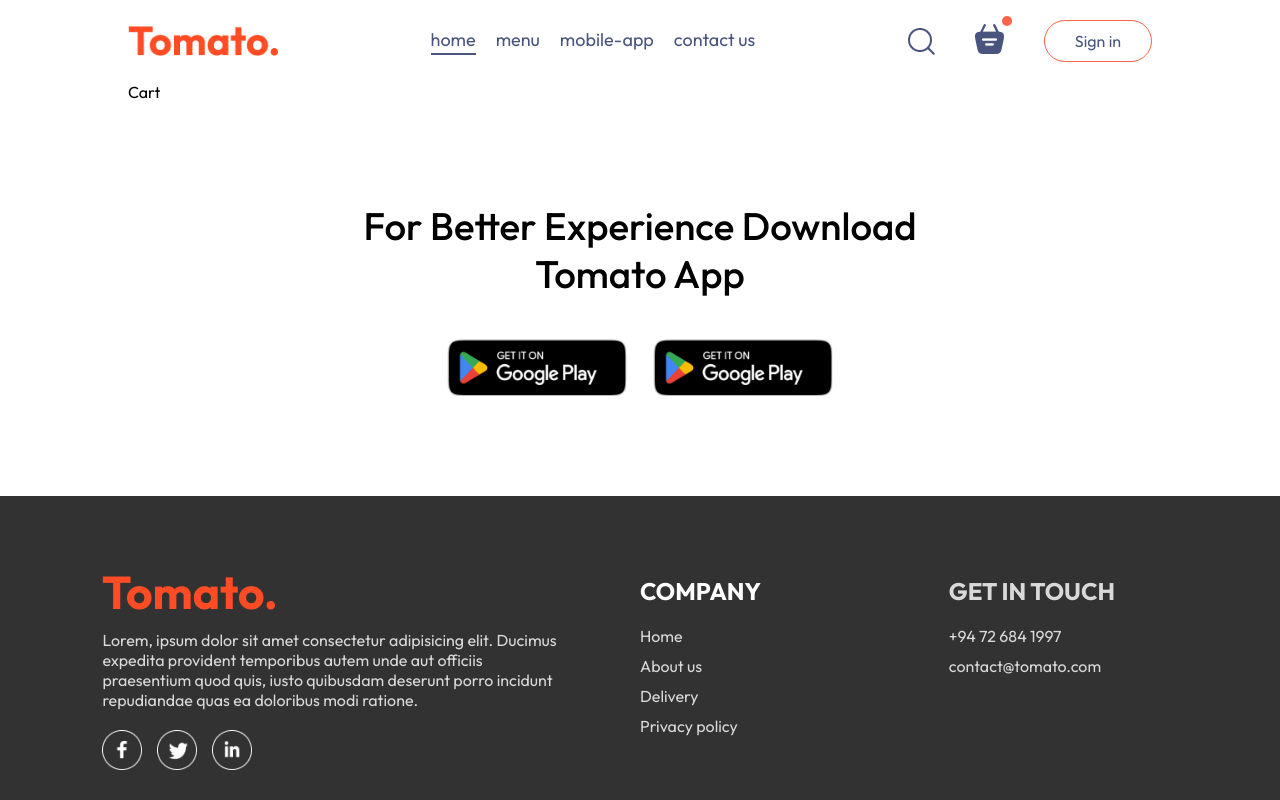
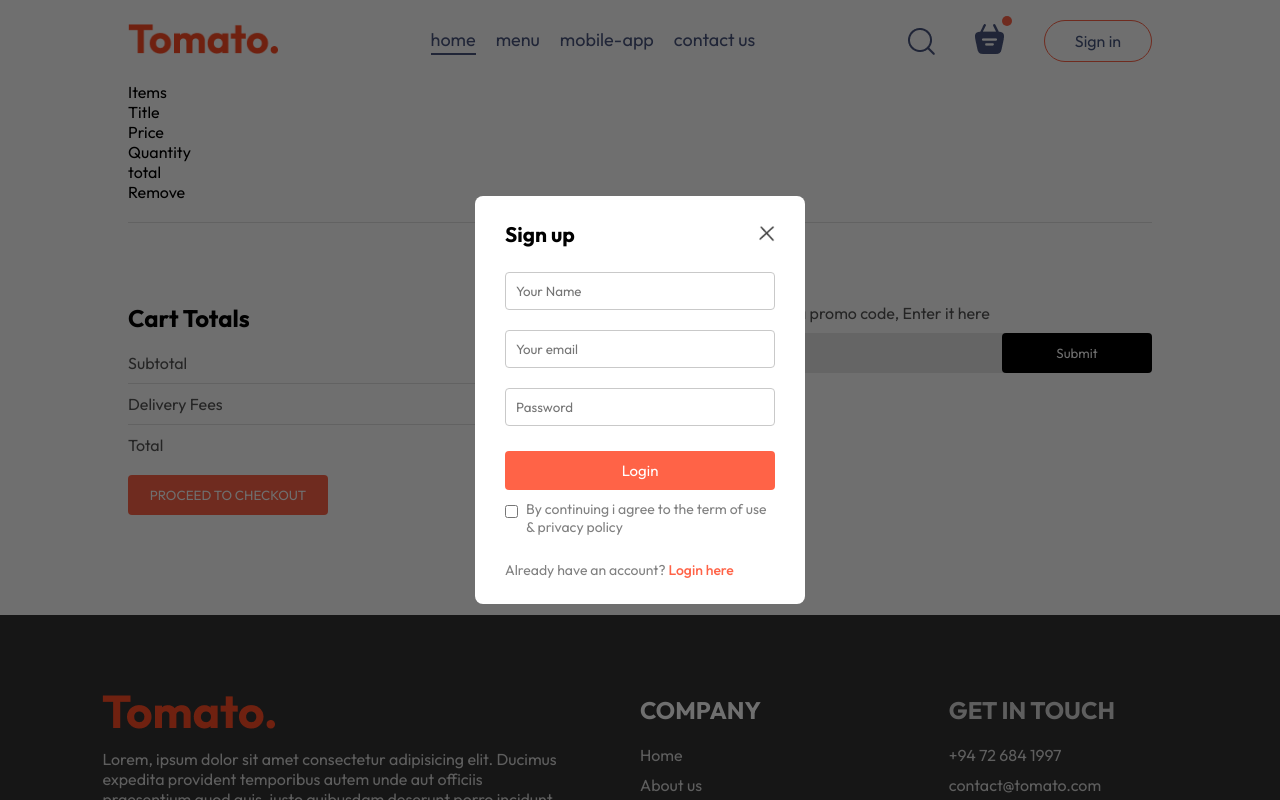
Before and after one commit to kalaivathanan/food-del-frontend, a React (Vite) app: page /cart in a window 1280 px wide. Both pictures are taken after a click on the button "Sign in". Shown: the top 800 px of the page. Built offline with nearby package versions, Linux system fonts and the light colour scheme.

Commit message:
FEAT : Create login popup and cart page

```diff
--- a/src/App.jsx
+++ b/src/App.jsx
@@ -1,28 +1,29 @@
-import React from 'react'
-import Navbar from './components/Navbar/Navbar'
-import { Route, Routes } from 'react-router-dom'
-import Home from './pages/Home/Home'
-import Cart from './pages/Cart/Cart'
-import PlaceOrder from './pages/PlaceOrder/PlaceOrder'
+import React, { useState } from "react";
+import Navbar from "./components/Navbar/Navbar";
+import { Route, Routes } from "react-router-dom";
+import Home from "./pages/Home/Home";
+import Cart from "./pages/Cart/Cart";
+import PlaceOrder from "./pages/PlaceOrder/PlaceOrder";
 import Footer from "./components/Footer/Footer";
 import AppDownload from "./components/AppDownload/AppDownload";
+import LoginPopup from "./components/LoginPopup/LoginPopup";
 
 const App = () => {
+  const [showLogin, setShowLogin] = useState(false);
   return (
     <>
+      {showLogin ? <LoginPopup setShowLogin={setShowLogin} /> : <></>}
       <div className="app">
-        <Navbar />
+        <Navbar setShowLogin={setShowLogin} />
         <Routes>
           <Route path="/" element={<Home />} />
           <Route path="/cart" element={<Cart />} />
           <Route path="/order" element={<PlaceOrder />} />
         </Routes>
-        <AppDownload />
       </div>
       <Footer />
     </>
   );
 };
 
-
-export default App
+export default App;
--- /dev/null
+++ b/src/components/LoginPopup/LoginPopup.css
@@ -0,0 +1,74 @@
+.login-popup {
+    position: absolute;
+    z-index: 1;
+    width: 100%;
+    height: 100%;
+    background-color: #00000090;
+    display: grid;
+}
+
+.login-popup-container {
+    place-self: center;
+    width: max(23vw, 330px);
+    color: #808080;
+    background-color: white;
+    display: flex;
+    flex-direction: column;
+    gap: 25px;
+    padding: 25px 30px;
+    border-radius: 8px;
+    font-size: 14px;
+    animation: fadeIn 0.5s;
+}
+
+.login-popup-title {
+    display: flex;
+    justify-content: space-between;
+    align-items: center;
+    color: black;
+}
+
+.login-popup-title img {
+    width: 16px;
+    cursor: pointer;
+}
+
+.login-popup-inputs {
+    display: flex;
+    flex-direction: column;
+    gap: 20px;
+}
+
+.login-popup-inputs input {
+    outline: none;
+    border: 1px solid #c9c9c9;
+    padding: 10px;
+    border-radius: 4px;
+}
+
+.login-popup button {
+    border: none;
+    padding: 10px;
+    border-radius: 4px;
+    color: white;
+    background-color: tomato;
+    font-size: 15px;
+    cursor: pointer;
+}
+
+.login-popup-condition {
+    display: flex;
+    align-items: start;
+    gap: 8px;
+    margin-top: -15px;
+}
+
+.login-popup-condition input {
+    margin-top: 5px;
+}
+
+.login-popup p span {
+    color: tomato;
+    font-weight: 500;
+    cursor: pointer;
+}
--- /dev/null
+++ b/src/components/LoginPopup/LoginPopup.jsx
@@ -0,0 +1,39 @@
+import React, { useState } from "react";
+import "./LoginPopup.css";
+import { assets } from "../../assets/assets";
+
+const LoginPopup = ({ setShowLogin }) => {
+  const [currState, setCurrState] = useState("Sign up");
+
+  return (
+    <div className="login-popup">
+      <form className="login-popup-container">
+        <div className="login-popup-title">
+          <h2>{currState}</h2>
+          <img onClick={() => setShowLogin(false)} src={assets.cross_icon} alt="" />
+        </div>
+        <div className="login-popup-inputs">
+          {currState === "Login" ? "" : <input type="text" placeholder="Your Name" required />}
+          <input type="email" placeholder="Your email" required />
+          <input type="password" placeholder="Password" required />
+        </div>
+        <button>{currState === "Sing up" ? "Create account" : "Login"}</button>
+        <div className="login-popup-condition">
+          <input type="checkbox" required />
+          <p>By continuing i agree to the term of use & privacy policy</p>
+        </div>
+        {currState === "Login" ? (
+          <p>
+            Create a new account? <span onClick={() => setCurrState("Sign up")}>Click here</span>
+          </p>
+        ) : (
+          <p>
+            Already have an account? <span onClick={() => setCurrState("Login")}>Login here</span>
+          </p>
+        )}
+      </form>
+    </div>
+  );
+};
+
+export default LoginPopup;
--- a/src/components/Navbar/Navbar.jsx
+++ b/src/components/Navbar/Navbar.jsx
@@ -3,12 +3,15 @@
 import {assets} from '../../assets/assets'
 import { Link } from "react-router-dom";
 
-const Navbar = () => {
+const Navbar = ({ setShowLogin }) => {
   const [menu, setMenu] = useState("home");
 
   return (
     <div className="navbar">
-      <img src={assets.logo} alt="" className="logo" />
+      <Link to="/">
+        {" "}
+        <img src={assets.logo} alt="" className="logo" />{" "}
+      </Link>
       <ul className="navbar-menu">
         <Link to="/" onClick={() => setMenu("home")} className={menu === "home" ? "active" : ""}>
           home
@@ -29,11 +32,14 @@
       </ul>
       <div className="navbar-right">
         <img src={assets.search_icon} alt="" />
+
         <div className="navbar-search-icon">
-          <img src={assets.basket_icon} alt="" />
+          <Link to="/cart">
+            <img src={assets.basket_icon} alt="" />
+          </Link>
           <div className="dot"></div>
         </div>
-        <button>Sign in</button>
+        <button onClick={() => setShowLogin(true)}>Sign in</button>
       </div>
     </div>
   );
--- a/src/pages/Cart/Cart.css
+++ b/src/pages/Cart/Cart.css
@@ -0,0 +1,103 @@
+.cart-items-title {
+    display: grid;
+    grid-template-columns: 1fr 1.5fr 1fr 1fr 1fr 0.5fr;
+    align-items: center;
+    color: gray;
+    font-size: max(1vw, 12px);
+}
+
+.cart-items-item {
+    margin: 10px 0px;
+    color: black;
+}
+
+.cart-items-item img {
+    width: 50px;
+}
+
+.cart hr {
+    height: 1px;
+    background-color: #e2e2e2;
+    border: none;
+}
+
+.cart-items-item .cross {
+    cursor: pointer;
+}
+
+.cart-bottom {
+    margin-top: 80px;
+    display: flex;
+    justify-content: space-between;
+    gap: max(12vw, 20px);
+}
+
+.cart-total {
+    flex: 1;
+    display: flex;
+    flex-direction: column;
+    gap: 20px;
+}
+
+.cart-total-details {
+    display: flex;
+    justify-content: space-between;
+    color: #555;
+}
+
+.cart-total hr {
+    margin: 10px 0px;
+}
+
+.cart-total button {
+    border: none;
+    color: white;
+    background-color: tomato;
+    width: max(15vw, 200px);
+    padding: 12px 0px;
+    border-radius: 4px;
+    cursor: pointer;
+}
+
+.cart-promo-code {
+    flex: 1;
+}
+
+.cart-promo-code p {
+    color: #555;
+}
+
+.cart-promo-code-input {
+    margin-top: 10px;
+    display: flex;
+    justify-content: space-between;
+    align-items: center;
+    background-color: #eaeaea;
+    border-radius: 4px;
+}
+
+.cart-promo-code-input input {
+    background-color: transparent;
+    border: none;
+    outline: none;
+    padding-left: 10px;
+}
+
+.cart-promo-code-input button {
+    width: max(10vw, 150px);
+    padding: 12px 5px;
+    background-color: black;
+    border: none;
+    color: white;
+    border-radius: 4px;
+}
+
+@media (max-width:750px) {
+    .cart-bottom {
+        flex-direction: column-reverse;
+    }
+
+    .cart-promo-code {
+        justify-content: start;
+    }
+}
--- a/src/pages/Cart/Cart.jsx
+++ b/src/pages/Cart/Cart.jsx
@@ -1,10 +1,76 @@
-import React from 'react'
-import './Cart.css'
+import React, { useContext } from "react";
+import "./Cart.css";
+import { StoreContext } from "../../context/StoreContext";
 
 const Cart = () => {
+  const { cartItems, food_list, removeFromCart } = useContext(StoreContext);
+
   return (
-    <div>Cart</div>
-  )
-}
+    <div className="cart">
+      <div className="cart-items">
+        <div className="cart-item-title">
+          <p>Items</p>
+          <p>Title</p>
+          <p>Price</p>
+          <p>Quantity</p>
+          <p>total</p>
+          <p>Remove</p>
+        </div>
+        <br />
+        <hr />
+        {food_list.map((item, index) => {
+          if (cartItems[item._id] > 0) {
+            return (
+              <>
+                <div className="cart-items-title cart-items-item">
+                  <img src={item.image} alt="" />
+                  <p>{item.name}</p>
+                  <p>${item.price}</p>
+                  <p>{cartItems[item._id]}</p>
+                  <p>${item.price * cartItems[item._id]}</p>
+                  <p onClick={() => removeFromCart(item._id)} className="cross">
+                    X
+                  </p>
+                </div>
+                <hr />
+              </>
+            );
+          }
+        })}
+      </div>
+      <div className="cart-bottom">
+        <div className="cart-total">
+          <h2>Cart Totals</h2>
+          <div>
+            <div className="cart-total-details">
+              <p>Subtotal</p>
+              <p>{0}</p>
+            </div>
+            <hr />
+            <div className="cart-total-details">
+              <p>Delivery Fees</p>
+              <p>{2}</p>
+            </div>
+            <hr />
+            <div className="cart-total-details">
+              <p>Total</p>
+              <p>{0}</p>
+            </div>
+          </div>
+          <button>PROCEED TO CHECKOUT</button>
+        </div>
+        <div className="cart-promo-code">
+          <div>
+            <p>If you have a promo code, Enter it here</p>
+            <div className="cart-promo-code-input">
+              <input type="text" placeholder="Promo Code" />
+              <button>Submit</button>
+            </div>
+          </div>
+        </div>
+      </div>
+    </div>
+  );
+};
 
-export default Cart
+export default Cart;
--- a/src/pages/Home/Home.jsx
+++ b/src/pages/Home/Home.jsx
@@ -3,6 +3,7 @@
 import Header from "../../components/Header/Header";
 import ExploreMenu from "../../components/ExploreMenu/ExploreMenu";
 import FoodDisplay from "../../components/FoodDisplay/FoodDisplay";
+import AppDownload from "../../components/AppDownload/AppDownload";
 
 const Home = () => {
   const [category, setCategory] = useState("All");
@@ -12,6 +13,7 @@
       <Header />
       <ExploreMenu category={category} setCategory={setCategory} />
       <FoodDisplay category={category} />
+      <AppDownload />
     </div>
   );
 };
```
